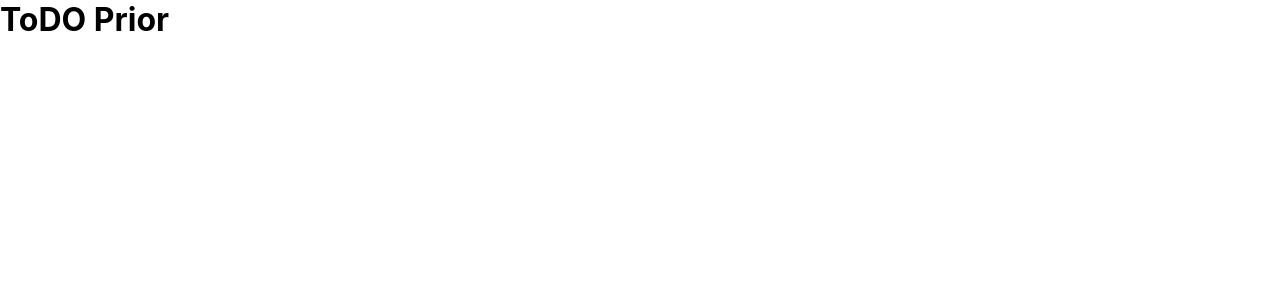
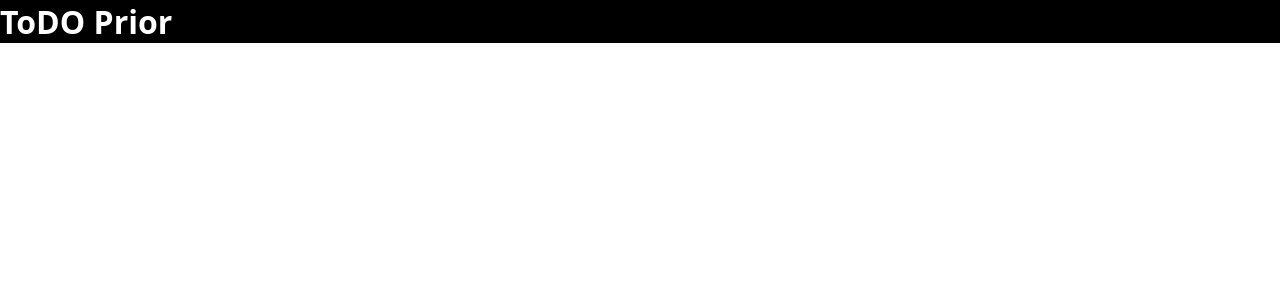
Before and after one commit to caleroedwarn-prog/typescript-react, a React (Create React App) app: page / in a window 1280 px wide. Shown: the top 300 px of the page. Built offline with nearby package versions, Linux system fonts and the light colour scheme.

Commit message:
updating the style

```diff
--- a/src/pages/homePage.tsx
+++ b/src/pages/homePage.tsx
@@ -2,9 +2,9 @@
 function Homepage() {
 
     return(
-        <>
+        <div className='mainHeader'>
         <h1>ToDO Prior</h1>
-        </>
+        </div>
     )
 
 }
--- a/src/static/homePage.css
+++ b/src/static/homePage.css
@@ -1,4 +1,9 @@
 *{
     margin: 0;
     padding: 0;
+    font-family: system-ui, -apple-system, BlinkMacSystemFont, 'Segoe UI', Roboto, Oxygen, Ubuntu, Cantarell, 'Open Sans', 'Helvetica Neue', sans-serif;
 }
+.mainHeader{
+    background: black;
+    color: white;
+}
```
